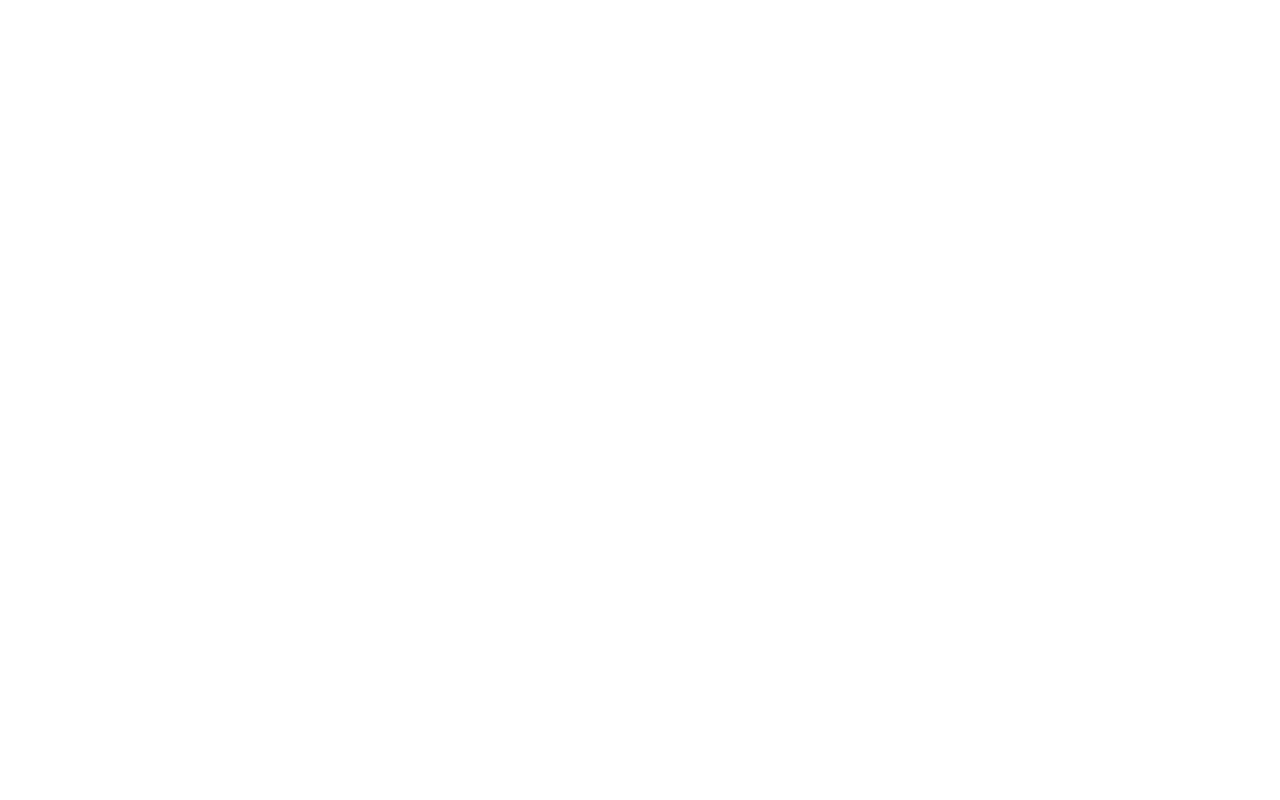
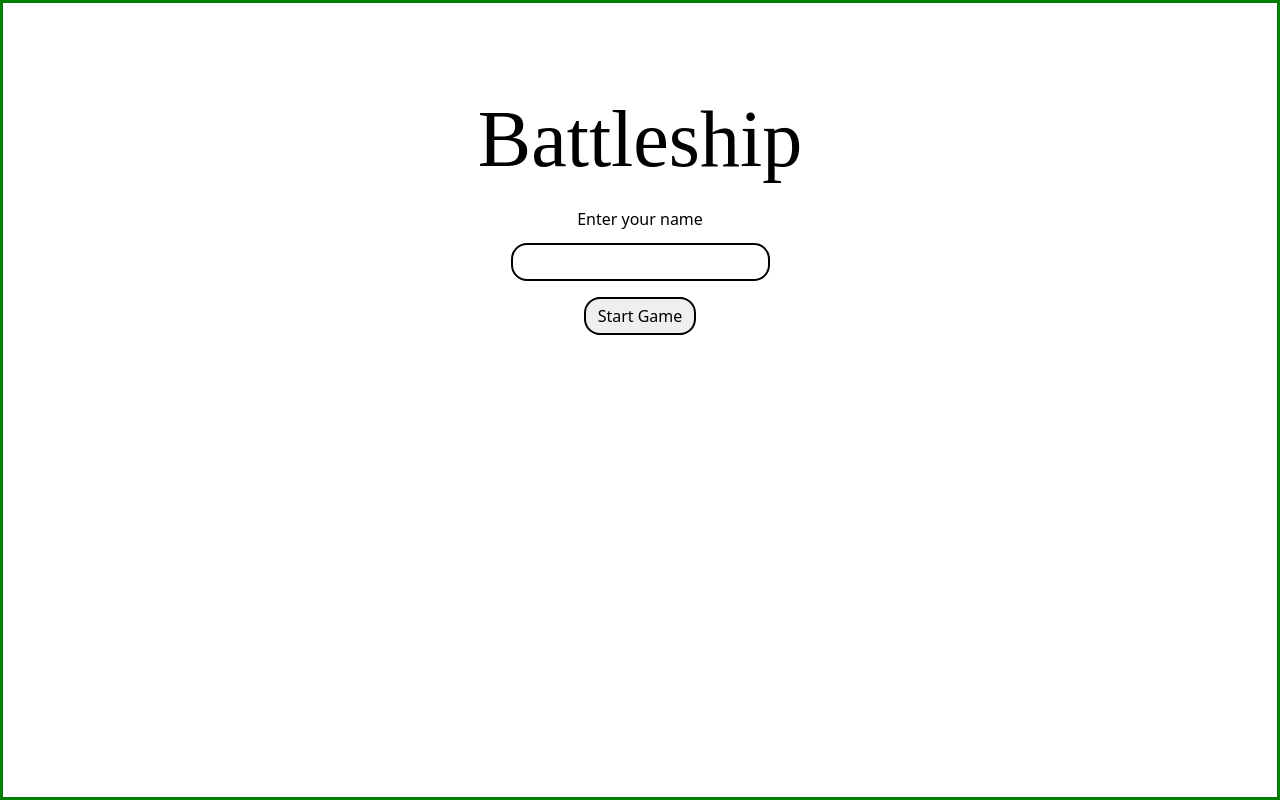
Before and after one commit to A6ih/battleship-game, a website built with webpack: page src/template.html in a window 1280 px wide. Built offline with nearby package versions, Linux system fonts and the light colour scheme.

Commit message:
Add styles.css file and added css reset, Add input and main page on HTML file

```diff
--- a/package.json
+++ b/package.json
@@ -27,6 +27,7 @@
     "@types/jest": "^30.0.0",
     "@types/webpack-env": "^1.18.8",
     "babel-jest": "^30.0.4",
+    "babel-loader": "^10.0.0",
     "css-loader": "^7.1.2",
     "html-webpack-plugin": "^5.6.3",
     "jest": "^30.0.4",
--- a/src/index.ts
+++ b/src/index.ts
@@ -0,0 +1 @@
+import './styles.css';
--- /dev/null
+++ b/src/styles.css
@@ -0,0 +1,82 @@
+/* http://meyerweb.com/eric/tools/css/reset/
+   v2.0 | 20110126
+   License: none (public domain)
+*/
+
+html, body, div, span, applet, object, iframe,
+h1, h2, h3, h4, h5, h6, p, blockquote, pre,
+a, abbr, acronym, address, big, cite, code,
+del, dfn, em, img, ins, kbd, q, s, samp,
+small, strike, strong, sub, sup, tt, var,
+b, u, i, center,
+dl, dt, dd, ol, ul, li,
+fieldset, form, label, legend,
+table, caption, tbody, tfoot, thead, tr, th, td,
+article, aside, canvas, details, embed,
+figure, figcaption, footer, header, hgroup,
+menu, nav, output, ruby, section, summary,
+time, mark, audio, video {
+	margin: 0;
+	padding: 0;
+	border: 0;
+	font-size: 100%;
+	font: inherit;
+	vertical-align: baseline;
+}
+/* HTML5 display-role reset for older browsers */
+article, aside, details, figcaption, figure,
+footer, header, hgroup, menu, nav, section {
+	display: block;
+}
+body {
+	line-height: 1;
+}
+ol, ul {
+	list-style: none;
+}
+blockquote, q {
+	quotes: none;
+}
+blockquote:before, blockquote:after,
+q:before, q:after {
+	content: '';
+	content: none;
+}
+table {
+	border-collapse: collapse;
+	border-spacing: 0;
+}
+
+* {
+    font-family: system-ui, -apple-system, BlinkMacSystemFont, 'Segoe UI', Roboto, Oxygen, Ubuntu, Cantarell, 'Open Sans', 'Helvetica Neue', sans-serif;
+    box-sizing: border-box;
+    text-align: center;
+}
+
+body {
+    height: 100vh;
+    width: 100vw;
+    display: flex;
+    align-items: center;
+    flex-direction: column;
+    border: 3px solid green;
+}
+
+h1 {
+    font-size: 5rem;
+    margin-top: 6rem;
+}
+
+main, #name-input {
+  margin-top: 1rem;
+  display: flex;
+  flex-direction: column;
+  gap: 1rem;
+}
+
+input, button {
+    border: 2px solid black;
+    border-radius: 1rem;
+    font-size: 1rem;
+    padding: 6px 12px;
+}
--- a/src/template.html
+++ b/src/template.html
@@ -6,6 +6,15 @@
     <title>Battleship</title>
 </head>
 <body>
-
+    <h1>Battleship</h1>
+    <main>
+        <div id="name-input">
+            <label for="player-1-name">Enter your name</label>
+            <input type="text" id="player-name" name="player-name" class="player-input">
+        </div>
+        <div id="start-button">
+            <button>Start Game</button>
+        </div>
+    </main>
 </body>
 </html>
--- a/webpack.common.js
+++ b/webpack.common.js
@@ -3,7 +3,7 @@ const HtmlWebpackPlugin = require("html-webpack-plugin");
 
 module.exports = {
     mode: "development",
-    entry: "./src/index.js",
+    entry: "./src/index.ts",
     output: {
         filename: "main.js",
         path: path.resolve(__dirname, "dist"),
@@ -21,8 +21,8 @@ module.exports = {
     module: {
         rules: [
             {
-                test: /\.tsx?$/,
-                exclude: ['node_modules'],
+                test: /\.ts?$/,
+                exclude: [path.resolve(__dirname, 'node_modules')],
                 use: ['babel-loader'],
             },
             {
```
Also changed, not shown: src/computer.ts (+7 -0 lines), 1 other file.
